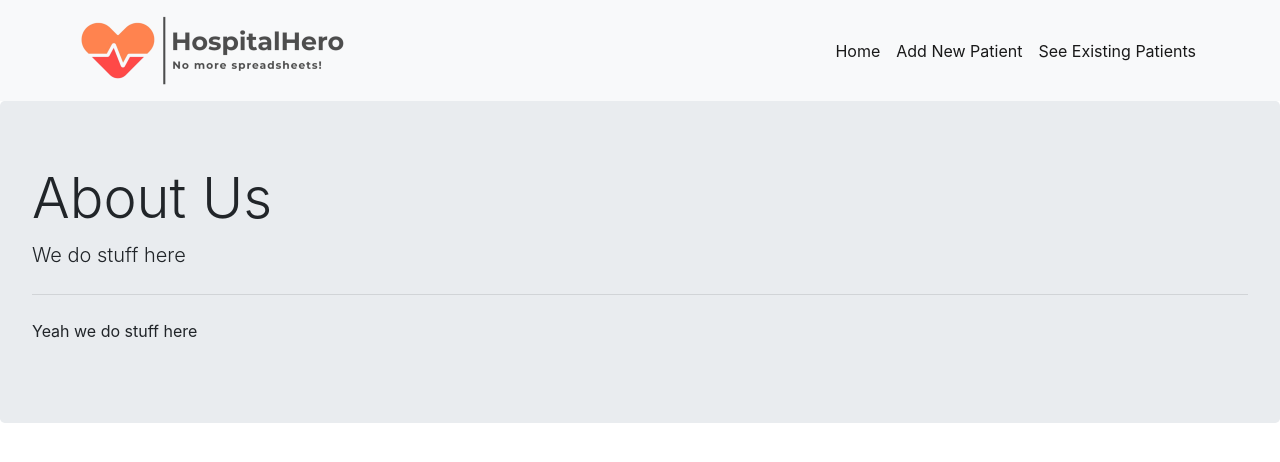
After one commit to natelincyber/hospital_management_tool, a Flask app: page /about_hospitalhero in a window 1280 px wide. The commit adds this page. Shown: the top 462 px of the page. Run offline with Flask 2, Linux system fonts and the light colour scheme; some libraries are stand-ins or nearby versions.

Commit message:
Added 'About' Page

```diff
--- /dev/null
+++ b/Templates/about_hospitalhero.html
@@ -0,0 +1,14 @@
+{% extends 'base.html' %}
+
+{% block title %} About This Website{% endblock %}
+
+{% block body %}
+
+<div class="jumbotron">
+    <h1 class="display-4">About Us</h1>
+    <p class="lead">We do stuff here </p>
+    <hr class="my-4">
+    <p>Yeah we do stuff here</p>
+</div>
+
+{% endblock %}
--- a/Templates/add_patient.html
+++ b/Templates/add_patient.html
@@ -1,4 +1,4 @@
-{% extends "base.html" %}
+{% extends 'base.html' %}
 {% block title %}Add Patient{% endblock %}
 {% block body %}
 <div class="jumbotron">
--- a/Templates/index.html
+++ b/Templates/index.html
@@ -29,7 +29,7 @@
   <p class="lead"><b>Lorem ipsum, dolor sit amet consectetur adipisicing elit. Suscipit, nisi. Doloremque similique esse sequi, culpa in, tenetur asperiores vero consequatur nobis quos facere ratione minima veniam. Animi expedita soluta suscipit.</b></p>
   <br>
   <p class="lead">
-    <a class="btn btn-primary btn-lg" href="#" role="button">Learn more</a>
+    <a class="btn btn-primary btn-lg" href="/about_hospitalhero" role="button">Learn more</a>
   </p>
 </div>
 
--- a/main.py
+++ b/main.py
@@ -70,6 +70,10 @@ def edit(id):
     else:
         return render_template('edit.html', patient=patient)
 
+@app.route('/about_hospitalhero')
+def about():
+    return render_template('about_hospitalhero.html')
+
 
 if __name__ == '__main__':
     app.run(debug=True)
```
Also changed, not shown: patients.db.
